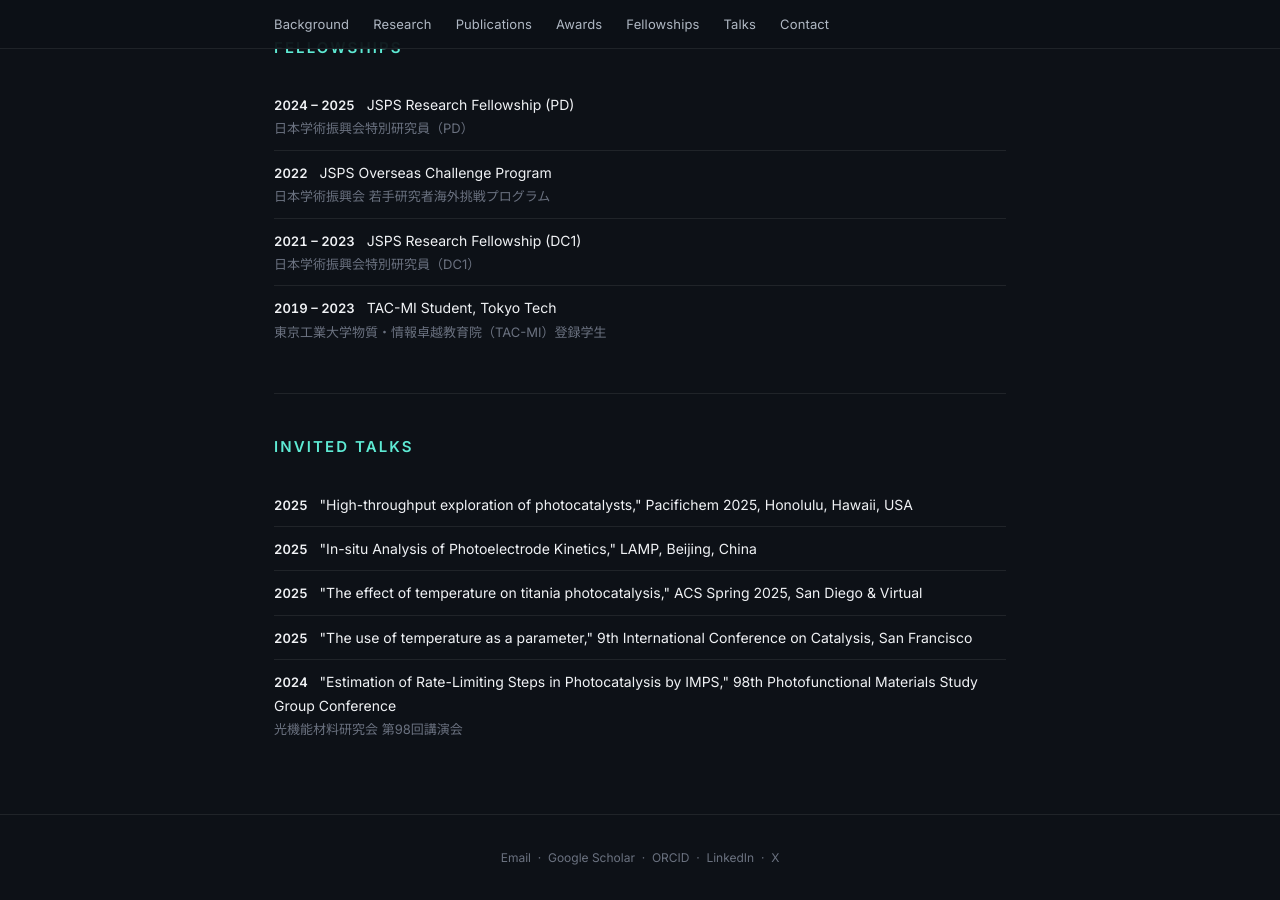
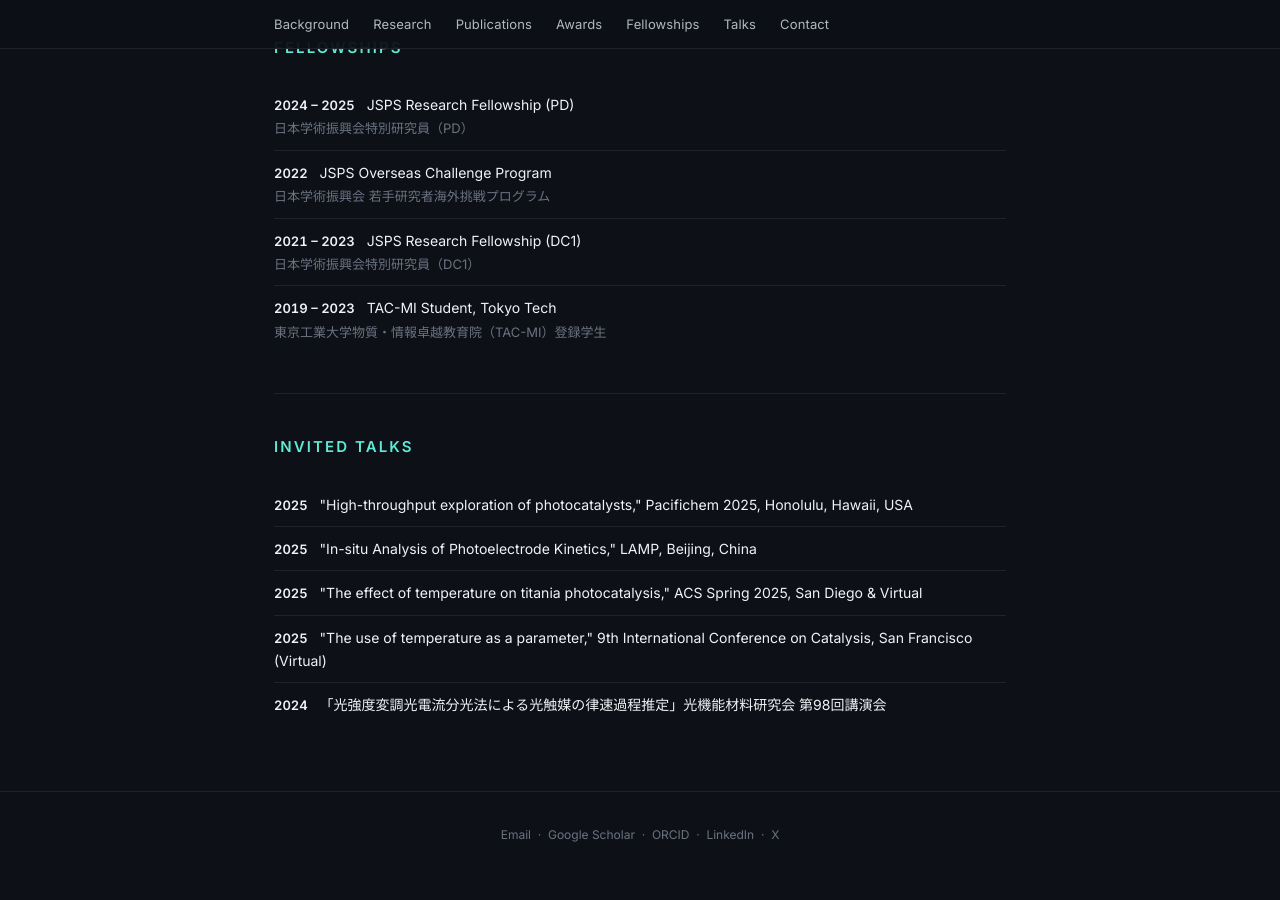
Before and after one commit to YoheiC01/YoheiC01.github.io, a Jekyll site: the page built from index.html, in a window 1280 px wide and 900 px high, scrolled down 4911 px. Built offline with Jekyll 4.4.1, drawn with Linux system fonts in a browser that asks for light colours; after the commit the page ends 5788 px from its top, so only the background shows below that.

Commit message:
Talks: Japanese-only title for 2024 domestic talk; mark ICC9 as virtual
The 2024 光機能材料研究会 talk was given in Japanese at a domestic
meeting, so it now carries only its Japanese title instead of an English
translation plus a muted Japanese venue sub-line.

Also notes that the 9th International Conference on Catalysis
(San Francisco) was attended virtually.

Co-Authored-By: Claude Opus 5 (1M context) <noreply@anthropic.com>
Claude-Session: https://claude.ai/code/session_01JJ4DnyyHcGLHYiDuFexL4J

```diff
--- a/_data/talks.yml
+++ b/_data/talks.yml
@@ -5,8 +5,9 @@
 #   year_end: int or "Present" (optional, rare for talks). →  displayed as "2024 – 2025"
 #   month:    int (1-12, optional). e.g. 12  →  displayed as "Dec 2025"
 #                                  (ignored if year_end is set)
-#   en:       English description (talk title in quotes, then venue)
-#   jp:       Japanese description (optional)
+#   en:       main line — talk title in quotes, then venue. Usually English, but
+#             domestic Japanese-language talks put the 「日本語タイトル」+ 会議名 here
+#   jp:       secondary line, rendered small and muted below (optional)
 
 - year: 2025
   en: '"High-throughput exploration of photocatalysts," Pacifichem 2025, Honolulu, Hawaii, USA'
@@ -18,8 +19,7 @@
   en: '"The effect of temperature on titania photocatalysis," ACS Spring 2025, San Diego & Virtual'
 
 - year: 2025
-  en: '"The use of temperature as a parameter," 9th International Conference on Catalysis, San Francisco'
+  en: '"The use of temperature as a parameter," 9th International Conference on Catalysis, San Francisco (Virtual)'
 
 - year: 2024
-  en: '"Estimation of Rate-Limiting Steps in Photocatalysis by IMPS," 98th Photofunctional Materials Study Group Conference'
-  jp: "光機能材料研究会 第98回講演会"
+  en: "「光強度変調光電流分光法による光触媒の律速過程推定」光機能材料研究会 第98回講演会"
```
